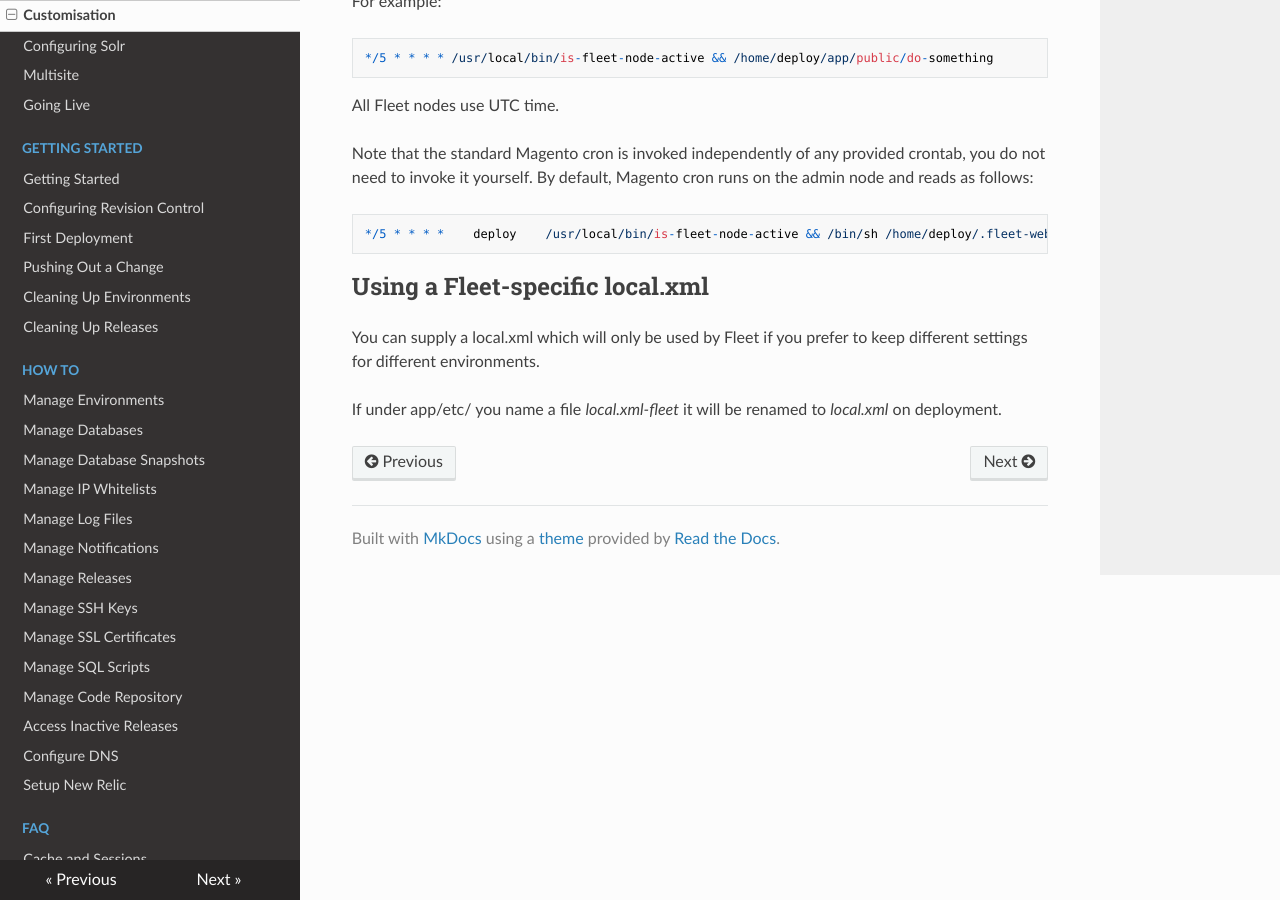
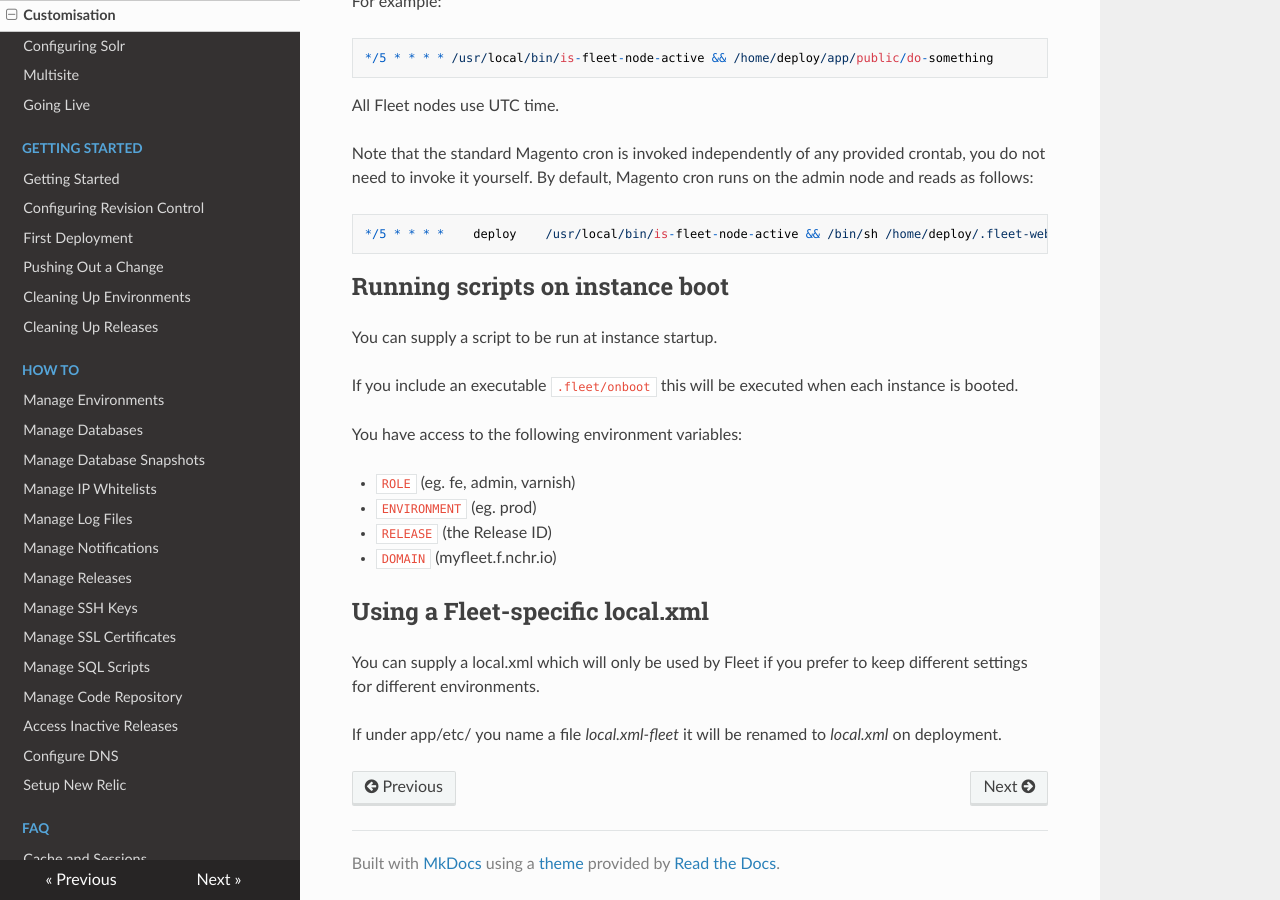
Before and after one commit to anchor/fleet-magento-docs, an MkDocs documentation site: the page built from docs/configuring-magento-for-fleet/customisation.md, in a window 1280 px wide and 900 px high, scrolled down 1548 px. Built offline with MkDocs 1.6.1, drawn with Linux system fonts in a browser that asks for light colours; nearby versions of some CDN libraries; old or Windows-style settings are respelled for this version of MkDocs.

Commit message:
docs for .fleet/onboot

````diff
--- a/docs/configuring-magento-for-fleet/customisation.md
+++ b/docs/configuring-magento-for-fleet/customisation.md
@@ -86,6 +86,21 @@ Note that the standard Magento cron is invoked independently of any provided cro
 */5 * * * *    deploy    /usr/local/bin/is-fleet-node-active && /bin/sh /home/deploy/.fleet-webroot/cron.sh
 ```
 
+Running scripts on instance boot
+----
+
+You can supply a script to be run at instance startup.
+
+If you include an executable `.fleet/onboot` this will be executed when each instance is booted.
+
+You have access to the following environment variables:
+
+ * `ROLE` (eg. fe, admin, varnish)
+ * `ENVIRONMENT` (eg. prod)
+ * `RELEASE` (the Release ID)
+ * `DOMAIN` (myfleet.f.nchr.io)
+
+
 Using a Fleet-specific local.xml
 ----
 
````
